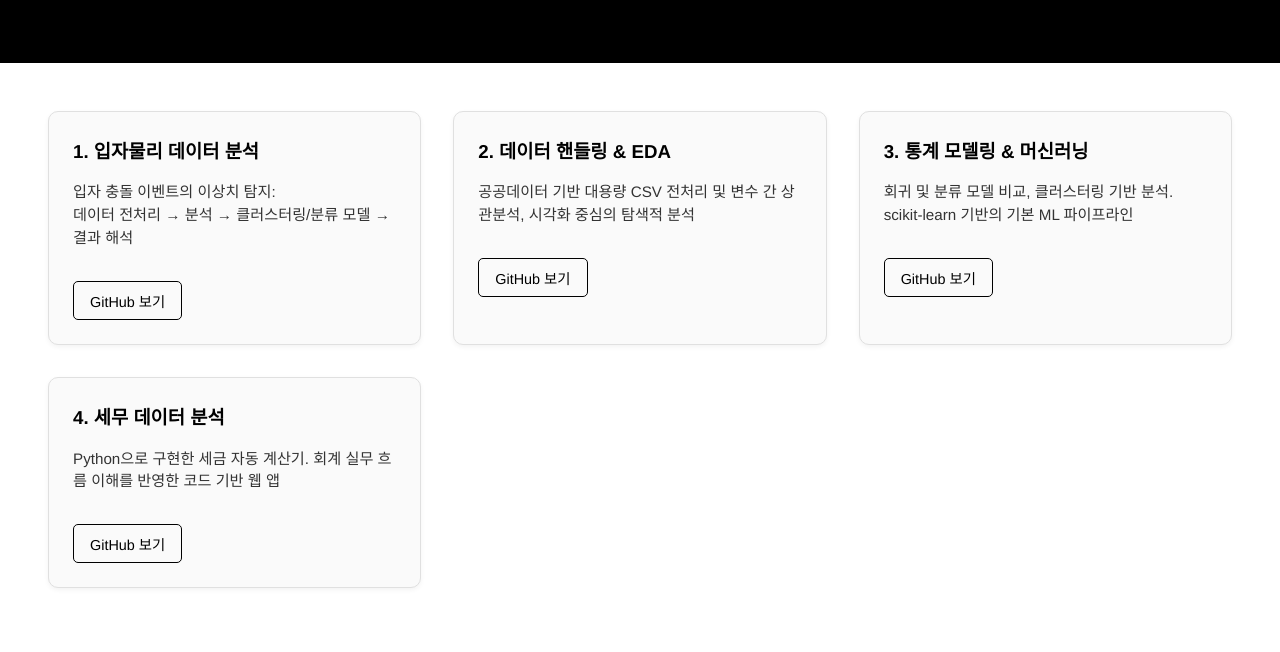
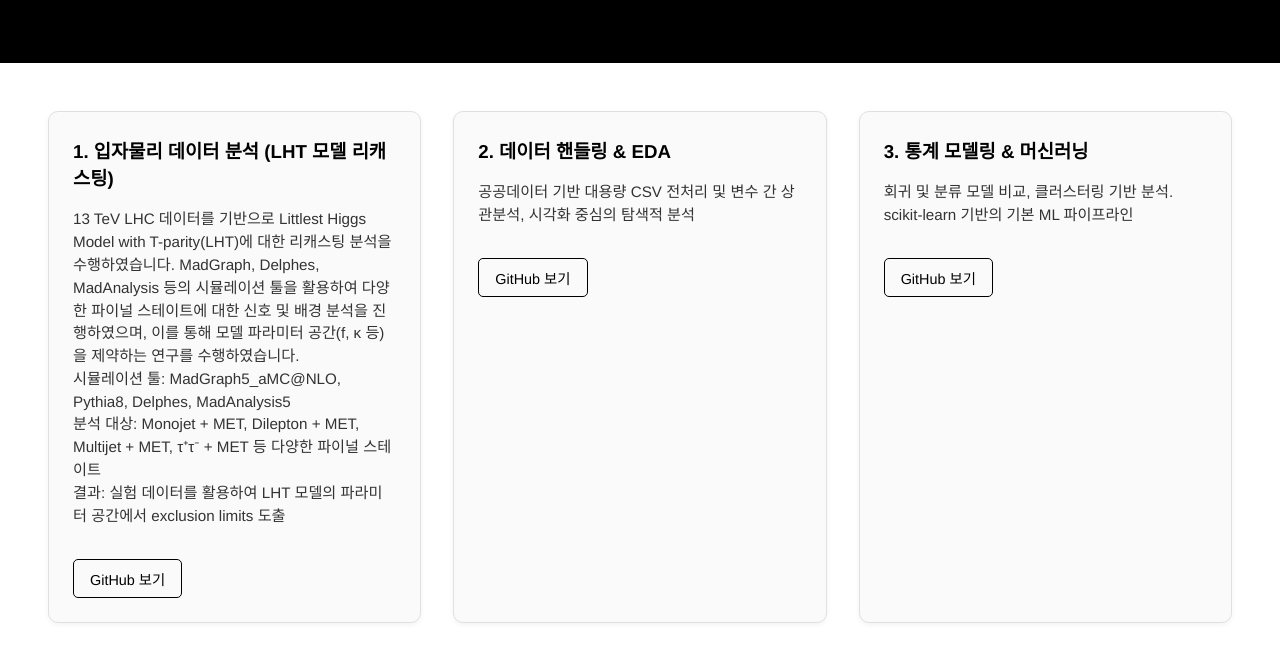
Before and after one commit to sudo-young/corporatetax, a plain HTML site: page index.html in a window 1280 px wide. Shown: the part 129-781 px from the top of the page. Drawn offline with Linux system fonts and the light colour scheme.

Commit message:
Update index.html

```diff
--- a/index.html
+++ b/index.html
@@ -86,9 +86,17 @@
 
   <main class="grid">
     <div class="card">
-      <h3>1. 입자물리 데이터 분석</h3>
-      <p>입자 충돌 이벤트의 이상치 탐지: <br> 데이터 전처리 → 분석 → 클러스터링/분류 모델 → 결과 해석</p>
-      <a class="btn" href="https://github.com/sudo-young/bsm-simulations">GitHub 보기</a>
+     <h3>1. 입자물리 데이터 분석 (LHT 모델 리캐스팅)</h3>
+  <p>
+   13 TeV LHC 데이터를 기반으로 Littlest Higgs Model with T-parity(LHT)에 대한 리캐스팅 분석을 수행하였습니다.
+    MadGraph, Delphes, MadAnalysis 등의 시뮬레이션 툴을 활용하여 다양한 파이널 스테이트에 대한 신호 및 배경 분석을 진행하였으며,
+    이를 통해 모델 파라미터 공간(f, κ 등)을 제약하는 연구를 수행하였습니다. <br>
+시뮬레이션 툴: MadGraph5_aMC@NLO, Pythia8, Delphes, MadAnalysis5<br>
+분석 대상: Monojet + MET, Dilepton + MET, Multijet + MET, τ⁺τ⁻ + MET 등 다양한 파이널 스테이트<br>
+결과: 실험 데이터를 활용하여 LHT 모델의 파라미터 공간에서 exclusion limits 도출
+
+  </p>
+    <a class="btn" href="https://github.com/sudo-young/bsm-simulations">GitHub 보기</a>
     </div>
 
     <div class="card">
```
